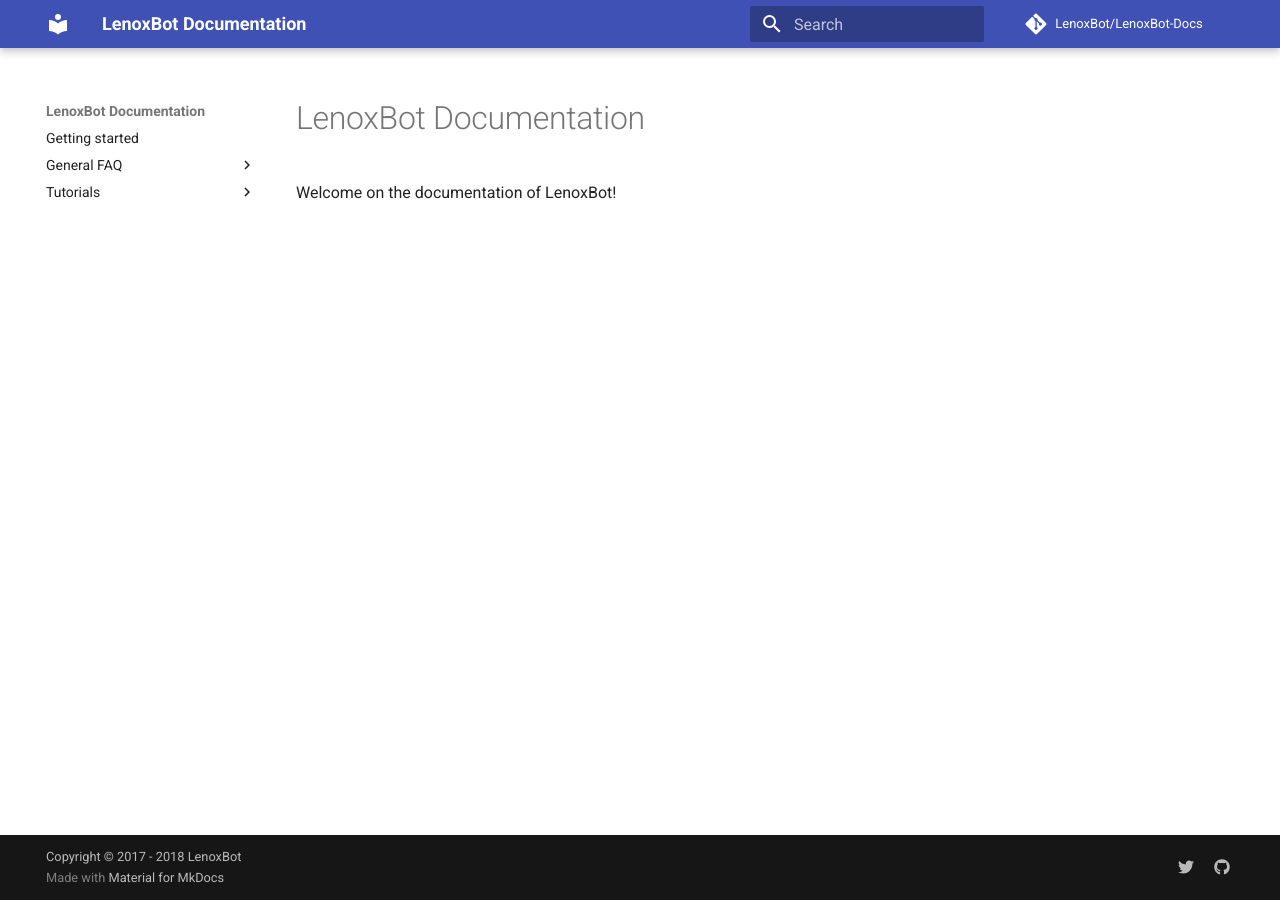
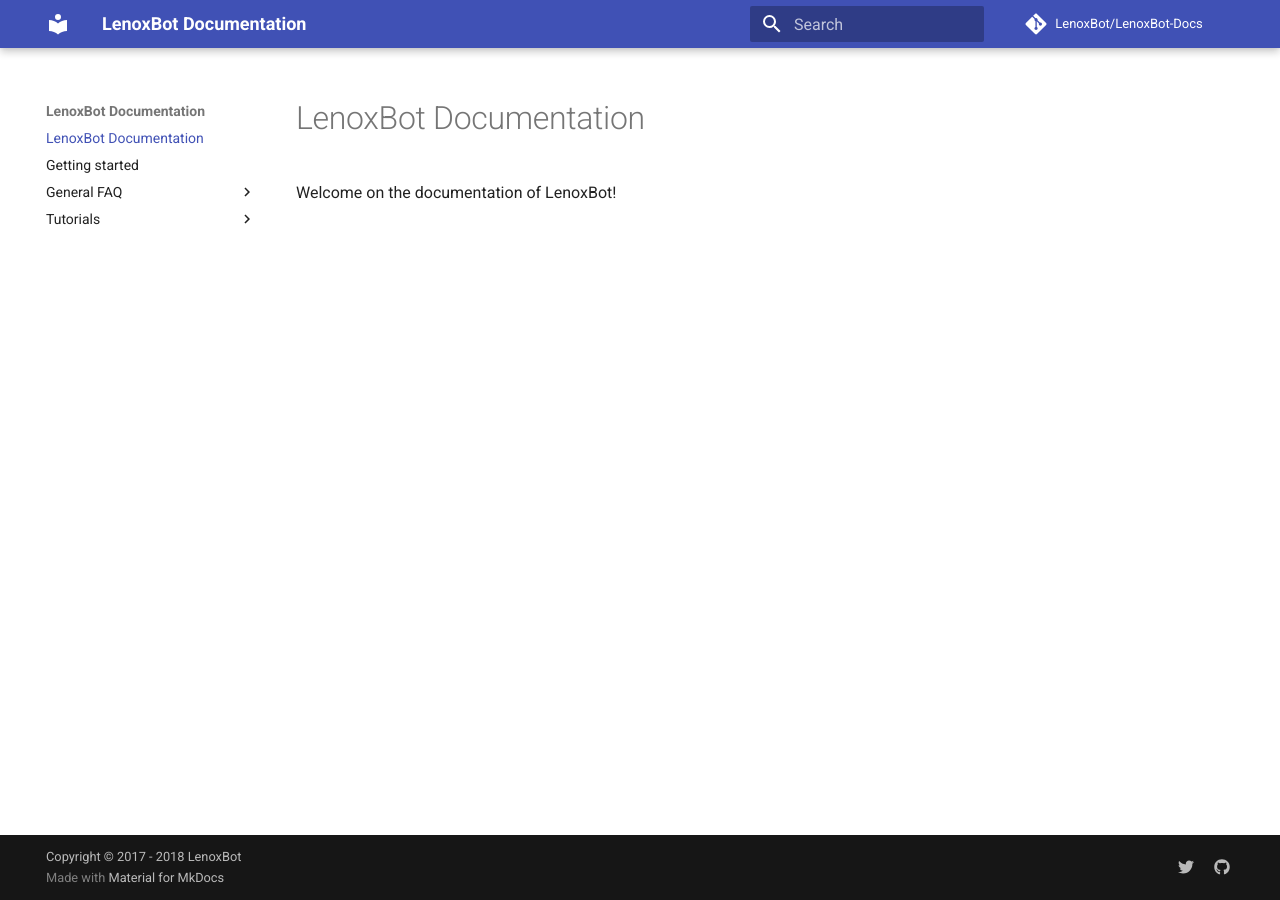
Before and after one commit to gillesheinesch/LenoxBot-Docs, an MkDocs documentation site: the page built from docs/index.md, in a window 1280 px wide. Built offline with MkDocs 1.6.1 and Material for MkDocs 9.7.7, drawn with Linux system fonts in a browser that asks for light colours; comment, search, counter and statistics services are not loaded; old or Windows-style settings are respelled for this version of MkDocs; some of the changed lines change nothing that is shown.

Commit message:
fixed some shit

```diff
--- a/mkdocs.yml
+++ b/mkdocs.yml
@@ -39,6 +39,7 @@
 
 #Pages
 pages:
+    - 'index.md'
     - Getting started: gettingstarted.md
     - General FAQ:
       - Bot:
```
Also changed, not shown: 1 other file.
